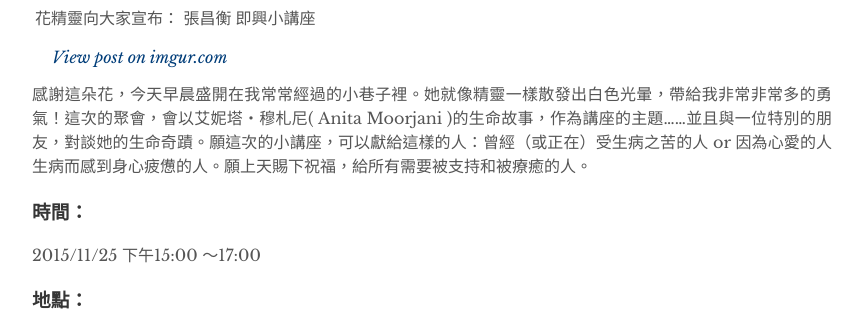
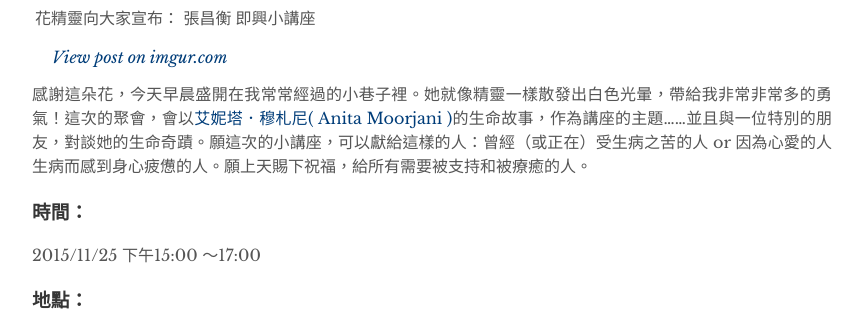
Before and after one commit to felix125/events, a Jekyll site: the page built from _posts/2015-11-24-再次盛開的花朵.md, in a window 1280 px wide. Shown: the part 324-635 px from the top of the page, without its empty margins (208-1071 px from the left). Built offline with Jekyll 4.4.1, drawn with Linux system fonts in a browser that asks for light colours; a script that is not in the unit is left out; comment, search, counter and statistics services are not loaded; part of the change alters nothing that is shown.

Commit message:
加上連結網址

```diff
--- a/_posts/2015-11-24-再次盛開的花朵.md
+++ b/_posts/2015-11-24-再次盛開的花朵.md
@@ -10,7 +10,7 @@ tags:
 
 <blockquote class="imgur-embed-pub" lang="en" data-id="svkl6M2"><a href="//imgur.com/svkl6M2">View post on imgur.com</a></blockquote><script async src="//s.imgur.com/min/embed.js" charset="utf-8"></script>
 
-感謝這朵花，今天早晨盛開在我常常經過的小巷子裡。她就像精靈一樣散發出白色光暈，帶給我非常非常多的勇氣！這次的聚會，會以艾妮塔‧穆札尼( Anita Moorjani )的生命故事，作為講座的主題......並且與一位特別的朋友，對談她的生命奇蹟。願這次的小講座，可以獻給這樣的人：曾經（或正在）受生病之苦的人 or 因為心愛的人生病而感到身心疲憊的人。願上天賜下祝福，給所有需要被支持和被療癒的人。
+感謝這朵花，今天早晨盛開在我常常經過的小巷子裡。她就像精靈一樣散發出白色光暈，帶給我非常非常多的勇氣！這次的聚會，會以[艾妮塔．穆札尼( Anita Moorjani )](https://en.wikipedia.org/wiki/Anita_Moorjani)的生命故事，作為講座的主題......並且與一位特別的朋友，對談她的生命奇蹟。願這次的小講座，可以獻給這樣的人：曾經（或正在）受生病之苦的人 or 因為心愛的人生病而感到身心疲憊的人。願上天賜下祝福，給所有需要被支持和被療癒的人。
 
 ### 時間：
 2015/11/25 下午15:00 ～17:00
```
